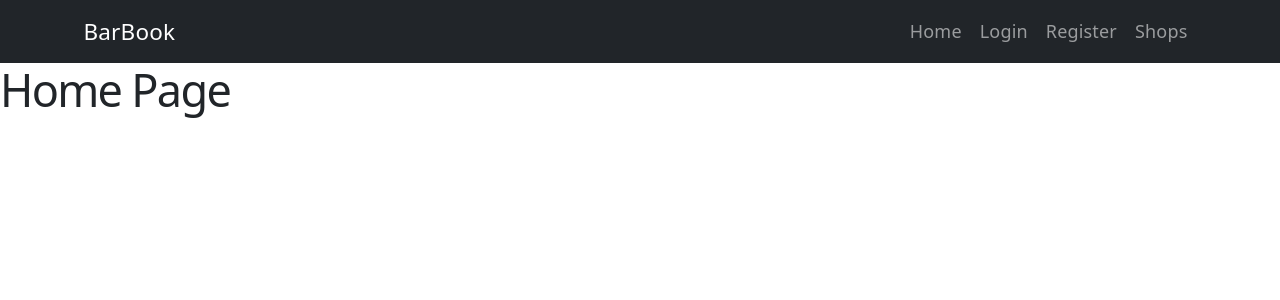
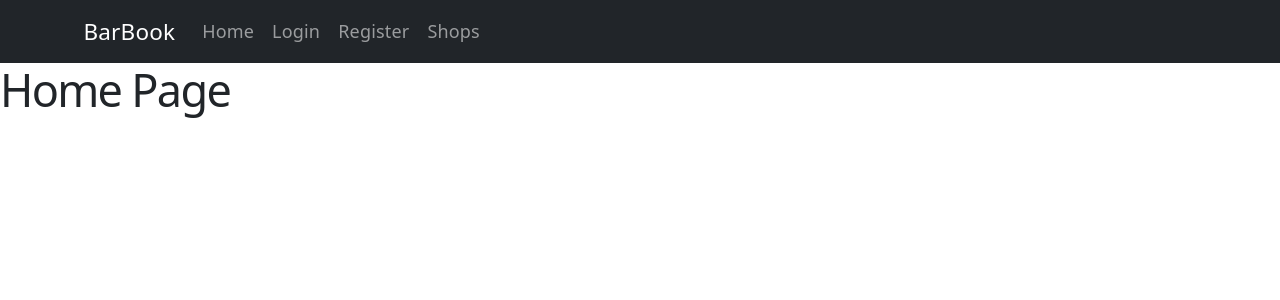
Before and after one commit to FahimFoysalEmon/booking-service, a React (Vite) app in the folder frontend/slot-booking-frontend/: page / in a window 1280 px wide. Shown: the top 300 px of the page. Built offline with nearby package versions, Linux system fonts and the light colour scheme; no server answers.

Commit message:
fixing navbar

```diff
--- a/frontend/slot-booking-frontend/src/layouts/MainLayout.jsx
+++ b/frontend/slot-booking-frontend/src/layouts/MainLayout.jsx
@@ -17,6 +17,8 @@ export default function MainLayout() {
       <Navbar bg="dark" variant="dark" expand="lg">
         <Container>
         <Navbar.Brand as={Link} to="/">BarBook</Navbar.Brand>
+        <Navbar.Toggle aria-controls="main-nav" />
+        <Navbar.Collapse id="main-nav">
           <Nav>
             <Nav.Link as={Link} to="/">Home</Nav.Link>
             {!loggedIn && (
@@ -35,6 +37,7 @@ export default function MainLayout() {
               </>
             )}
           </Nav>
+          </Navbar.Collapse>
         </Container>
       </Navbar>
       <Outlet />
```
